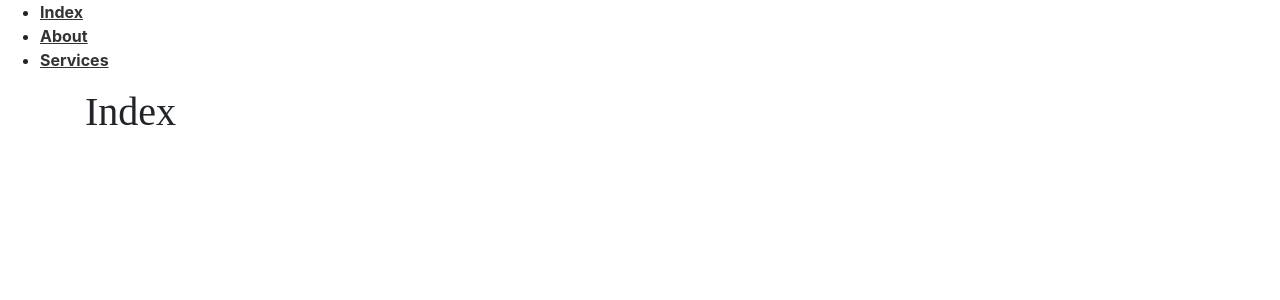
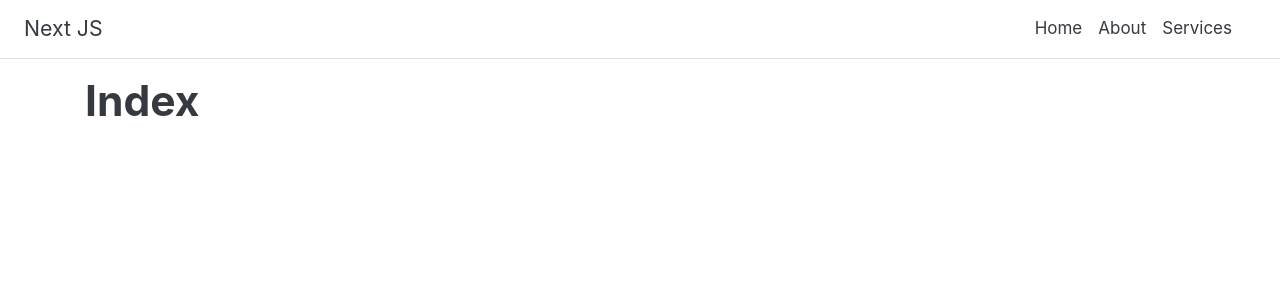
Before and after one commit to modulor/next-js-fazt, a Next.js app: page / in a window 1280 px wide. Shown: the top 300 px of the page. Built offline with nearby package versions, Linux system fonts and the light colour scheme; a web font is replaced by a local one.

Commit message:
navigation: stylize navigation

```diff
--- a/components/container.js
+++ b/components/container.js
@@ -1,13 +1,14 @@
 import Head from "next/head";
+import { Fragment } from "react";
 import Navigation from "./navigation";
 
 const Container = (props) => {
   return (
-    <div>
+    <Fragment>
       <Head>
         <title>Next JS</title>
         <link
-          href="https://cdn.jsdelivr.net/npm/bootswatch@4.5.2/dist/sketchy/bootstrap.min.css"
+          href="https://cdn.jsdelivr.net/npm/bootswatch@4.5.2/dist/litera/bootstrap.min.css"
           rel="stylesheet"
         />
       </Head>
@@ -19,7 +20,7 @@ const Container = (props) => {
           </div>
         </div>
       </div>
-    </div>
+    </Fragment>
   );
 };
 
--- a/components/navigation.js
+++ b/components/navigation.js
@@ -2,17 +2,20 @@ import Link from "next/link";
 
 const Navigation = () => {
   return (
-    <ul>
-      <li>
-        <Link href="/">Index</Link>
-      </li>
-      <li>
-        <Link href="/about">About</Link>
-      </li>
-      <li>
-        <Link href="/services">Services</Link>
-      </li>
-    </ul>
+    <div className="d-flex flex-column flex-md-row align-items-center p-3 px-md-4 mb-3 bg-white border-bottom box-shadow">
+      <h5 className="my-0 mr-md-auto font-weight-normal">Next JS</h5>
+      <nav className="my-2 my-md-0 mr-md-3">
+        <Link href="/">
+          <a className="p-2 text-dark">Home</a>
+        </Link>
+        <Link href="/about">
+          <a className="p-2 text-dark">About</a>
+        </Link>
+        <Link href="/services">
+          <a className="p-2 text-dark">Services</a>
+        </Link>
+      </nav>
+    </div>
   );
 };
 
```
